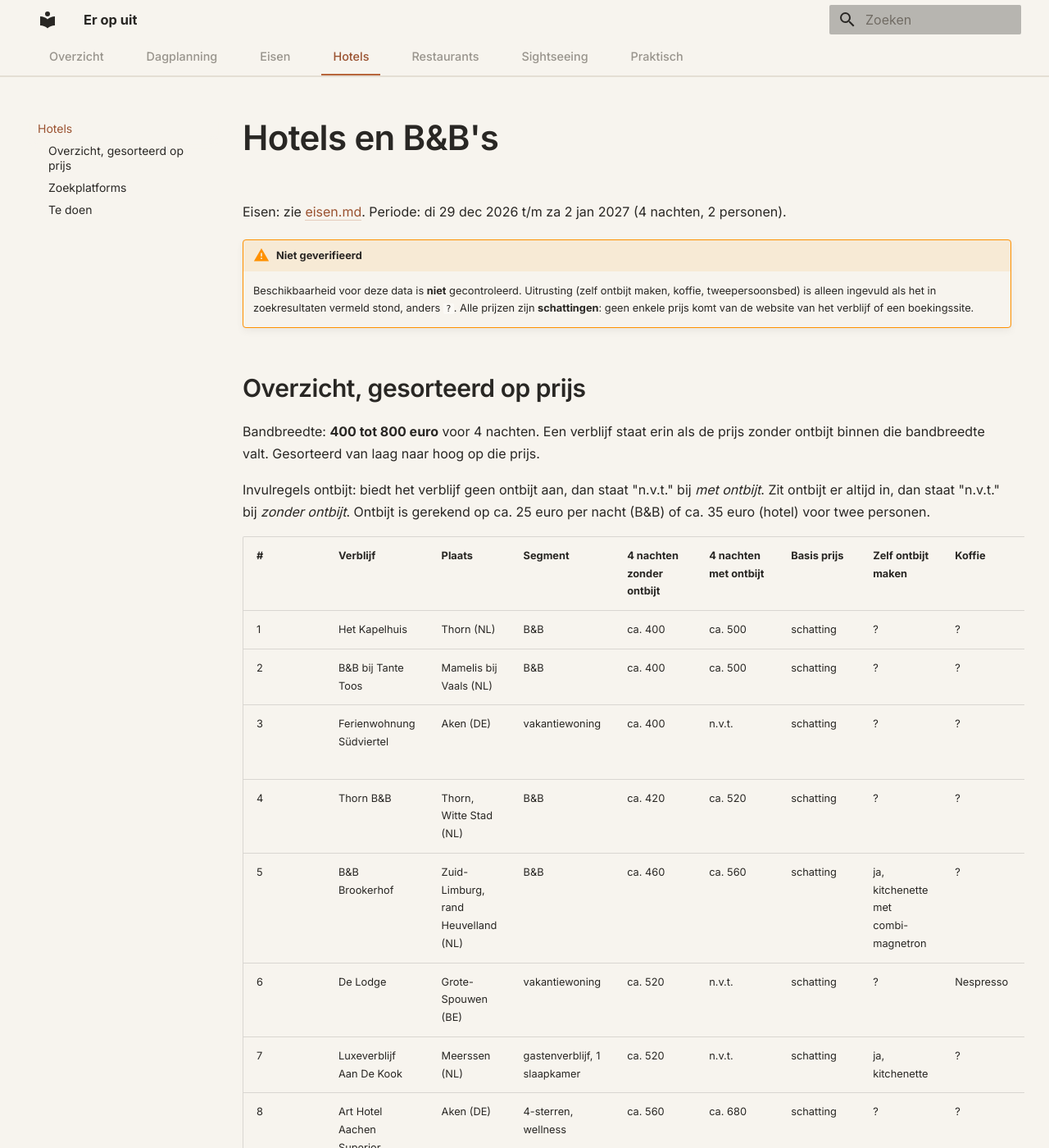
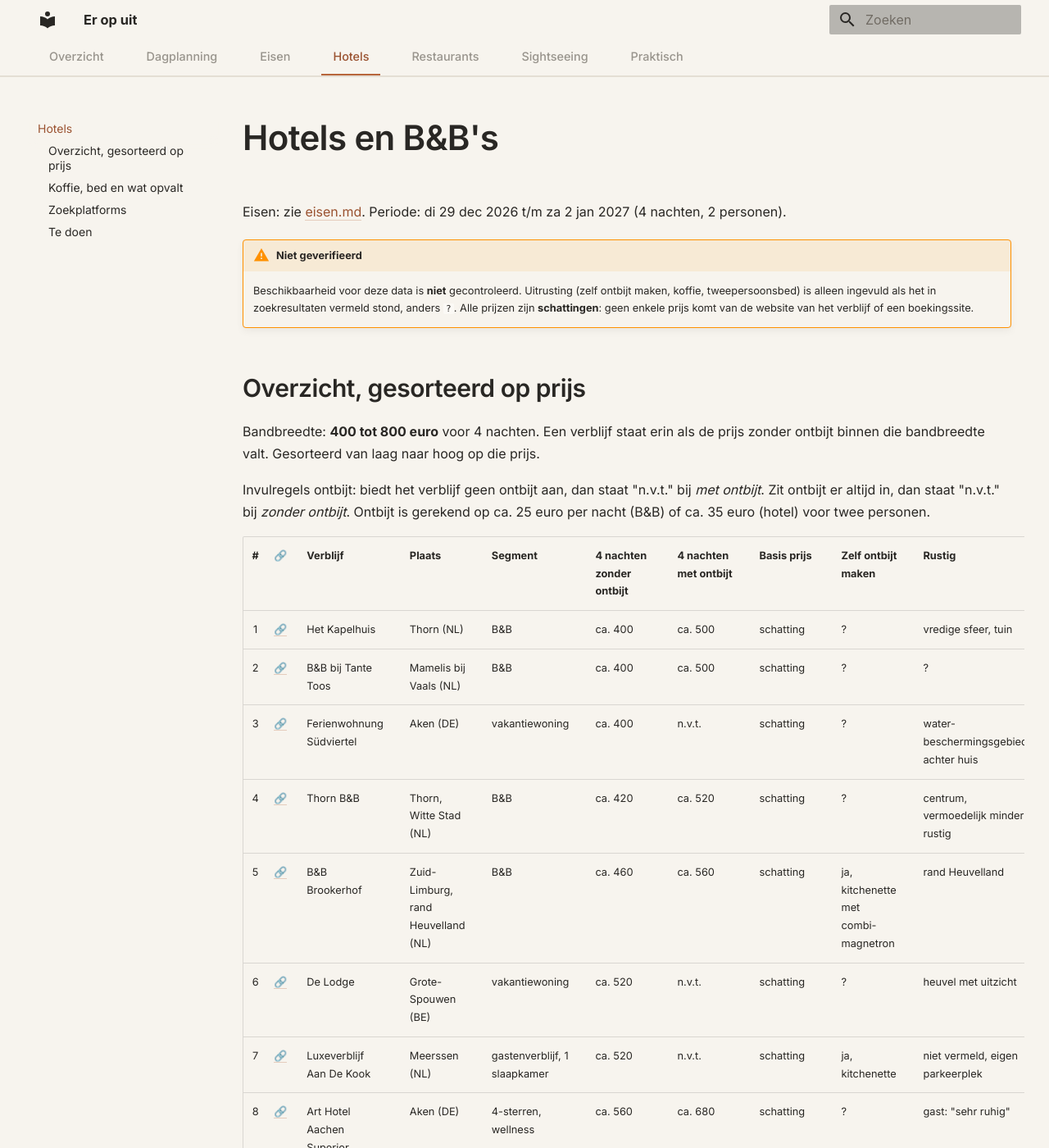
Before and after one commit to hans-blok/er-op-uit, an MkDocs documentation site: the page built from artefacten/01/hotels.md, in a window 1280 px wide and 1400 px high. Shown: the whole window at 82% size. Built offline with MkDocs 1.6.1 and Material for MkDocs 9.7.7, drawn with Linux system fonts in a browser that asks for light colours; some of the changed text lies outside the part shown.

Commit message:
publiceer prijzen

```diff
--- a/artefacten/01/assets/custom.css
+++ b/artefacten/01/assets/custom.css
@@ -479,3 +479,30 @@ body,
     left: 4.14rem;
   }
 }
+
+/* Hotels: smalle nr- en linkkolom, compacter op telefoon */
+.md-typeset .hotels-table table:not([class]) th:first-child,
+.md-typeset .hotels-table table:not([class]) td:first-child,
+.md-typeset .hotels-table--links table:not([class]) th:nth-child(2),
+.md-typeset .hotels-table--links table:not([class]) td:nth-child(2) {
+  width: 1%;
+  min-width: 0;
+  padding-inline: 0.4rem;
+  text-align: center;
+  white-space: nowrap;
+}
+
+.md-typeset .hotels-table:not(.hotels-table--links) table:not([class]) td:last-child {
+  min-width: 14rem;
+}
+
+@media screen and (max-width: 44.9375em) {
+  .md-typeset .hotels-table table:not([class]) {
+    font-size: 0.72rem;
+  }
+
+  .md-typeset .hotels-table table:not([class]) th,
+  .md-typeset .hotels-table table:not([class]) td {
+    padding: 0.5em 0.6em;
+  }
+}
--- a/artefacten/01/hotels.md
+++ b/artefacten/01/hotels.md
@@ -11,19 +11,45 @@ Bandbreedte: **400 tot 800 euro** voor 4 nachten. Een verblijf staat erin als de
 
 Invulregels ontbijt: biedt het verblijf geen ontbijt aan, dan staat "n.v.t." bij *met ontbijt*. Zit ontbijt er altijd in, dan staat "n.v.t." bij *zonder ontbijt*. Ontbijt is gerekend op ca. 25 euro per nacht (B&B) of ca. 35 euro (hotel) voor twee personen.
 
-| # | Verblijf | Plaats | Segment | 4 nachten zonder ontbijt | 4 nachten met ontbijt | Basis prijs | Zelf ontbijt maken | Koffie | 2p-bed | Rustig | Bron |
-|---|---|---|---|---|---|---|---|---|---|---|---|
-| 1 | Het Kapelhuis | Thorn (NL) | B&B | ca. 400 | ca. 500 | schatting | ? | ? | ? | vredige sfeer, tuin | [link](https://www.trivago.com/en-US/oar/bed-breakfast-het-kapelhuis-thorn?search=100-4752372) |
-| 2 | B&B bij Tante Toos | Mamelis bij Vaals (NL) | B&B | ca. 400 | ca. 500 | schatting | ? | ? | ? | ? | [link](https://www.benbbijtantetoos.nl/) |
-| 3 | Ferienwohnung Südviertel | Aken (DE) | vakantiewoning | ca. 400 | n.v.t. | schatting | ? | ? | boxspring 180x200 | water-beschermingsgebied achter huis | [link](https://www.ferienwohnungen.de/apartments/europa/deutschland/aachen) |
-| 4 | Thorn B&B | Thorn, Witte Stad (NL) | B&B | ca. 420 | ca. 520 | schatting | ? | ? | ? | centrum, vermoedelijk minder rustig | [link](https://www.thornbenb.nl/en/) |
-| 5 | B&B Brookerhof | Zuid-Limburg, rand Heuvelland (NL) | B&B | ca. 460 | ca. 560 | schatting | ja, kitchenette met combi-magnetron | ? | ja, 210 cm | rand Heuvelland | [link](https://brookerhof.nl/) |
-| 6 | De Lodge | Grote-Spouwen (BE) | vakantiewoning | ca. 520 | n.v.t. | schatting | ? | Nespresso | ja | heuvel met uitzicht | [link](https://www.cozycozy.com/nl/vakantiehuis-limburg-provincie) |
-| 7 | Luxeverblijf Aan De Kook | Meerssen (NL) | gastenverblijf, 1 slaapkamer | ca. 520 | n.v.t. | schatting | ja, kitchenette | ? | ? | niet vermeld, eigen parkeerplek | [link](https://www.tripadvisor.com/HotelsList-Maastricht-Luxury-Bed-And-Breakfast-zfp31035710.html) |
-| 8 | Art Hotel Aachen Superior | Aken (DE) | 4-sterren, wellness | ca. 560 | ca. 680 | schatting | ? | ? | ? | gast: "sehr ruhig" | [link](https://www.hotelspecials.de/art-hotel-aachen-superior) |
-| 9 | Boutique Hotel LouLou | Berg en Terblijt (NL) | boutique | ca. 640 | ca. 760 | schatting | ? | ? | ? | verscholen in het heuvelland | [link](https://spots-and-spaces.nl/accommodatie/boutique-hotel-loulou/) |
-| 10 | Hotel Creusen | Epen (NL) | 4-sterrenhotel | ca. 660 | ca. 800 | schatting | ? | ? | ? | midden in het Heuvelland | [link](https://hotelcreusen.nl/hotel-creusen-luxe-vakantie-met-een-landelijke-twist/) |
-| 11 | Hotel Klein Zwitserland | Slenaken (NL) | wellnesssuite | ca. 780 | ca. 920 | schatting | ? | ? | ? | heuvels, bij de grens | [link](https://www.visitzuidlimburg.nl/overnachten/hotels/luxe-hotels/) |
+<div class="hotels-table hotels-table--links" markdown="1">
+
+| # | 🔗 | Verblijf | Plaats | Segment | 4 nachten zonder ontbijt | 4 nachten met ontbijt | Basis prijs | Zelf ontbijt maken | Rustig |
+|---|---|---|---|---|---|---|---|---|---|
+| 1 | [🔗](https://www.trivago.com/en-US/oar/bed-breakfast-het-kapelhuis-thorn?search=100-4752372) | Het Kapelhuis | Thorn (NL) | B&B | ca. 400 | ca. 500 | schatting | ? | vredige sfeer, tuin |
+| 2 | [🔗](https://www.benbbijtantetoos.nl/) | B&B bij Tante Toos | Mamelis bij Vaals (NL) | B&B | ca. 400 | ca. 500 | schatting | ? | ? |
+| 3 | [🔗](https://www.ferienwohnungen.de/apartments/europa/deutschland/aachen) | Ferienwohnung Südviertel | Aken (DE) | vakantiewoning | ca. 400 | n.v.t. | schatting | ? | water-beschermingsgebied achter huis |
+| 4 | [🔗](https://www.thornbenb.nl/en/) | Thorn B&B | Thorn, Witte Stad (NL) | B&B | ca. 420 | ca. 520 | schatting | ? | centrum, vermoedelijk minder rustig |
+| 5 | [🔗](https://brookerhof.nl/) | B&B Brookerhof | Zuid-Limburg, rand Heuvelland (NL) | B&B | ca. 460 | ca. 560 | schatting | ja, kitchenette met combi-magnetron | rand Heuvelland |
+| 6 | [🔗](https://www.cozycozy.com/nl/vakantiehuis-limburg-provincie) | De Lodge | Grote-Spouwen (BE) | vakantiewoning | ca. 520 | n.v.t. | schatting | ? | heuvel met uitzicht |
+| 7 | [🔗](https://www.tripadvisor.com/HotelsList-Maastricht-Luxury-Bed-And-Breakfast-zfp31035710.html) | Luxeverblijf Aan De Kook | Meerssen (NL) | gastenverblijf, 1 slaapkamer | ca. 520 | n.v.t. | schatting | ja, kitchenette | niet vermeld, eigen parkeerplek |
+| 8 | [🔗](https://www.hotelspecials.de/art-hotel-aachen-superior) | Art Hotel Aachen Superior | Aken (DE) | 4-sterren, wellness | ca. 560 | ca. 680 | schatting | ? | gast: "sehr ruhig" |
+| 9 | [🔗](https://spots-and-spaces.nl/accommodatie/boutique-hotel-loulou/) | Boutique Hotel LouLou | Berg en Terblijt (NL) | boutique | ca. 640 | ca. 760 | schatting | ? | verscholen in het heuvelland |
+| 10 | [🔗](https://hotelcreusen.nl/hotel-creusen-luxe-vakantie-met-een-landelijke-twist/) | Hotel Creusen | Epen (NL) | 4-sterrenhotel | ca. 660 | ca. 800 | schatting | ? | midden in het Heuvelland |
+| 11 | [🔗](https://www.visitzuidlimburg.nl/overnachten/hotels/luxe-hotels/) | Hotel Klein Zwitserland | Slenaken (NL) | wellnesssuite | ca. 780 | ca. 920 | schatting | ? | heuvels, bij de grens |
+
+</div>
+
+## Koffie, bed en wat opvalt
+
+Aanvullende uitrusting en indrukken per verblijf, in dezelfde volgorde als de tabel hierboven. ✅ = positief, ⚠️ = negatief of onbekend.
+
+<div class="hotels-table" markdown="1">
+
+| # | Verblijf | Koffie | 2p-bed | Opvallend |
+|---|---|---|---|---|
+| 1 | Het Kapelhuis | ? | ? | ✅ vredige sfeer en tuin in Thorn<br>⚠️ uitrusting onbekend, Trivago-pagina was niet leesbaar |
+| 2 | B&B bij Tante Toos | ? | ? | ✅ bedden van 2,10 m, ontbijt met streekproducten<br>⚠️ geen prijs, magnetron en koffie niet vermeld |
+| 3 | Ferienwohnung Südviertel | ? | boxspring 180x200 | ✅ boxspring 180x200, rustig door beschermd gebied achter het huis<br>⚠️ keuken noemt alleen waterkoker en broodrooster; Duitsland |
+| 4 | Thorn B&B | ? | ? | ✅ charmant in de Witte Stad, kamers "fully equipped"<br>⚠️ centrum, dus mogelijk minder rustig; uitrusting niet bevestigd |
+| 5 | B&B Brookerhof | ? | ja, 210 cm | ✅ enige met bevestigde magnetron én tweepersoonsbed, rand Heuvelland<br>⚠️ koffie niet vermeld, prijs onbekend |
+| 6 | De Lodge | Nespresso | ja | ✅ Nespresso en tweepersoonsbed, uitzicht over de vallei<br>⚠️ magnetron niet vermeld; Belgisch Limburg, verder rijden |
+| 7 | Luxeverblijf Aan De Kook | ? | ? | ✅ kitchenette en eigen parkeerplek<br>⚠️ rust niet vermeld, bed en koffie onbekend |
+| 8 | Art Hotel Aachen Superior | ? | ? | ✅ gast noemt het "sehr ruhig", wellness<br>⚠️ hotel: zelf ontbijt maken is onwaarschijnlijk; Duitsland |
+| 9 | Boutique Hotel LouLou | ? | ? | ✅ kleinschalig en verscholen in het heuvelland<br>⚠️ hotel: zelf ontbijt maken onwaarschijnlijk, uitrusting onbekend |
+| 10 | Hotel Creusen | ? | ? | ✅ landelijk in het Heuvelland, ook appartementen<br>⚠️ met ontbijt ca. 800, dus aan de bovengrens |
+| 11 | Hotel Klein Zwitserland | ? | ? | ✅ wellnesssuite, boutique-sfeer en wandelroutes<br>⚠️ met ontbijt ca. 920, boven de bandbreedte; zelf ontbijt maken onwaarschijnlijk |
+
+</div>
 
 Buiten de bandbreedte vallen o.a. 't Einde (ca. 380, te goedkoop) en de duurdere suites en wellnesshotels (Voeren, Thermae 2000, Hoogenweerth, Kruisherenhotel, Neercanne, ca. 880 of meer). Bij hotels met ontbijt kan de prijs boven 800 uitkomen (Klein Zwitserland ca. 920). Bij verblijven met "n.v.t." bij ontbijt is dat een aanname: het zijn zelfvoorzienende verblijven waarvoor geen ontbijt is gevonden.
 
--- a/requirements-docs.txt
+++ b/requirements-docs.txt
@@ -1,2 +1,2 @@
-mkdocs>=1.5.0
-mkdocs-material>=9.0.0
+mkdocs==1.6.1
+mkdocs-material==9.7.1
```
